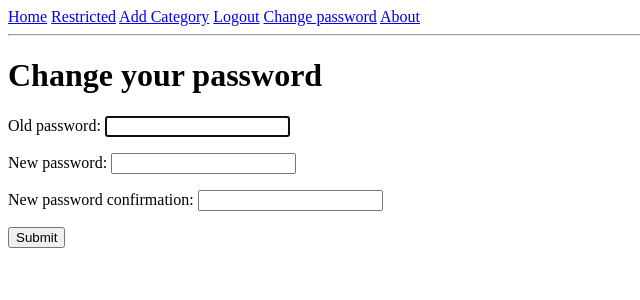
After one commit to Maelcom/tango_with_django, a Django app: page /rango/change/ in a window 1280 px wide. The commit adds this page. Shown: the top 300 px of the page, without its empty margins (0-640 px from the left). Run offline with Django 3.2, Linux system fonts and the light colour scheme; the visitor is signed in with stand-in values (Sample User, id 1).

Commit message:
+built-in password change

```diff
--- a/rango/urls.py
+++ b/rango/urls.py
@@ -1,4 +1,5 @@
 from django.conf.urls import patterns, url
+from django.contrib.auth.views import password_change
 from rango import views
 
 urlpatterns = patterns('',
@@ -13,4 +14,6 @@ urlpatterns = patterns('',
         # url(r'^login/$', views.user_login, name='login'),
         url(r'^logout/$', views.user_logout, name='logout'),
         url(r'^restricted/$', views.restricted, name='restricted'),
+        url(r'^change/$', password_change, {'post_change_redirect': 'index'},
+            name='change'),
 )
--- a/templates/base.html
+++ b/templates/base.html
@@ -11,6 +11,7 @@
         <a href="{% url 'restricted' %}">Restricted</a>
         <a href="{% url 'add_category' %}">Add Category</a>
         <a href="{% url 'auth_logout' %}?next=/rango">Logout</a>
+        <a href="{% url 'change' %}">Change password</a>
     {% else %}
         <a href="{% url 'auth_login' %}">Login</a>
         <a href="{% url 'registration_register' %}">Register</a>
--- /dev/null
+++ b/templates/registration/password_change_form.html
@@ -0,0 +1,13 @@
+{% extends 'base.html' %}
+
+{% block title %}Rango Password change{% endblock %}
+
+{% block body_block %}
+    <h1>Change your password</h1>
+
+    <form id="change_form" method="post" action=".">
+        {% csrf_token %}
+        {{ form.as_p }}
+        <input type="submit" name="submit" />
+    </form>
+{% endblock %}
```
